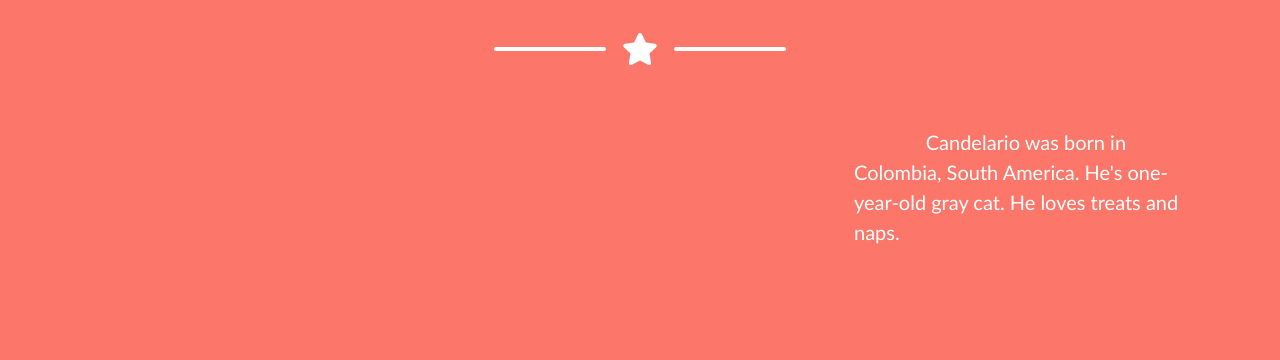
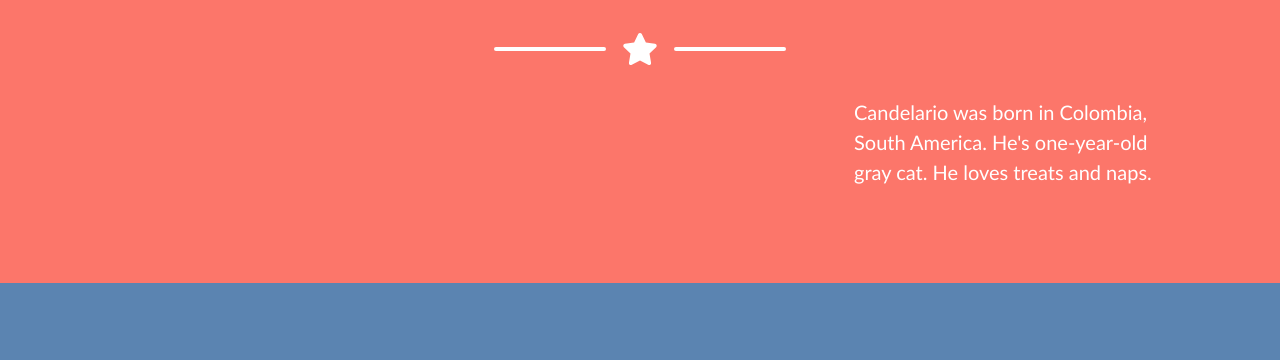
Before and after one commit to DanielCasas21/candelario, a plain HTML site: page candelario/index.html in a window 1280 px wide. Shown: the part 2401-2761 px from the top of the page. Drawn offline with nearby package versions, Linux system fonts and the light colour scheme; a web font is replaced by a local one.

Commit message:
Update index.html

```diff
--- a/candelario/index.html
+++ b/candelario/index.html
@@ -662,8 +662,10 @@
         <!-- About Section Content-->
         <div class="row">
           <div class="col-lg-4 ml-auto">
-            <p class="pre-wrap lead">
-              Candelario was born in Colombia, South America. He's one-year-old gray cat. He loves treats and naps.
+            <p class="lead mb-0">
+              Candelario was born in Colombia, South America.
+              He's one-year-old gray cat.
+              He loves treats and naps.
             </p>
           </div>
         </div>
```
